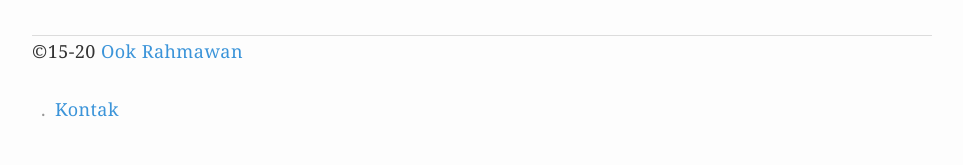
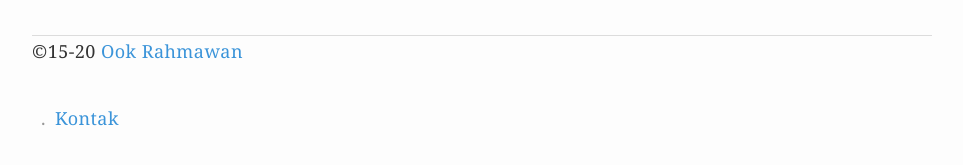
Before and after one commit to krhmwn/krhmwn.github.io, a Jekyll site: the page built from index.html, in a window 1280 px wide. Shown: the part 486-651 px from the top of the page, without its empty margins (158-1121 px from the left). Built offline with Jekyll 4.4.1, drawn with Linux system fonts in a browser that asks for light colours.

Commit message:
Update v.5.5.167

```diff
--- a/index.html
+++ b/index.html
@@ -3,7 +3,7 @@
 title: null
 ---
 
-<header><h1><a href="/">{{ site.name }}</a></h1><p>{{ site.description }}</p></header>
+<header><h1><a href="/">{{ site.name }}</a></h1><p class="description">{{ site.description }}</p></header>
 {% for post in site.posts limit:1 %}<article>
 <h2><a href="{{ post.url }}">{{ post.title }}</a></h2>
 <time datetime="{{ post.date | date: '%Y-%m-%d' }}">{{ post.date | date: "%d-%m-%Y" }}</time>
@@ -12,4 +12,4 @@
 <h2><a href="{{ post.url }}">{{ post.title }}</a></h2>
 <time datetime="{{ post.date | date: '%Y-%m-%d' }}">{{ post.date | date: "%d-%m-%Y" }}</time>
 </article>{% endfor %}
-<footer>&copy;15-{{ site.time | date: "%y" }} <a href="/">{{ site.name }}</a> <nav class="menu"><ul><li><a href="mailto:ookrahmawan@mail.ru">Kontak</a></li></ul></nav></footer>
+<footer><p>&copy;15-{{ site.time | date: "%y" }} <a href="/">{{ site.name }}</a></p><nav class="menu"><ul><li><a href="mailto:ookrahmawan@mail.ru">Kontak</a></li></ul></nav></footer>
```
